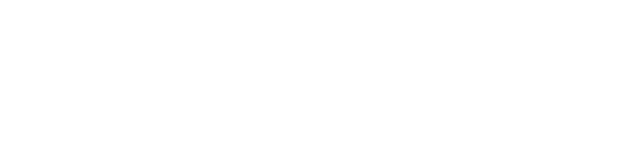
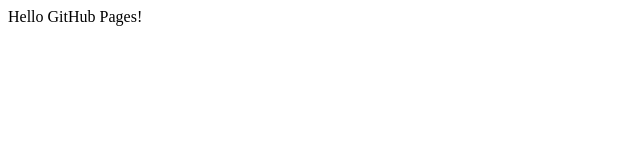
Before and after one commit to sebastianljs/personal_website, a plain HTML site: page index.html in a window 1280 px wide. Shown: the whole page, without its empty margins (0-640 px from the left). Drawn offline with Linux system fonts and the light colour scheme.

Commit message:
First commit

```diff
--- a/index.html
+++ b/index.html
@@ -5,6 +5,6 @@
     <title>Sebastian Lin | Data Scientist | Software Engineer </title>
 </head>
 <body>
-
+    Hello GitHub Pages!
 </body>
 </html>
```
